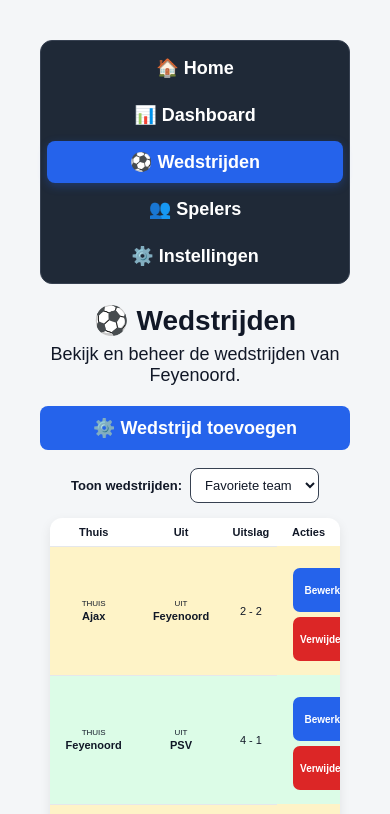
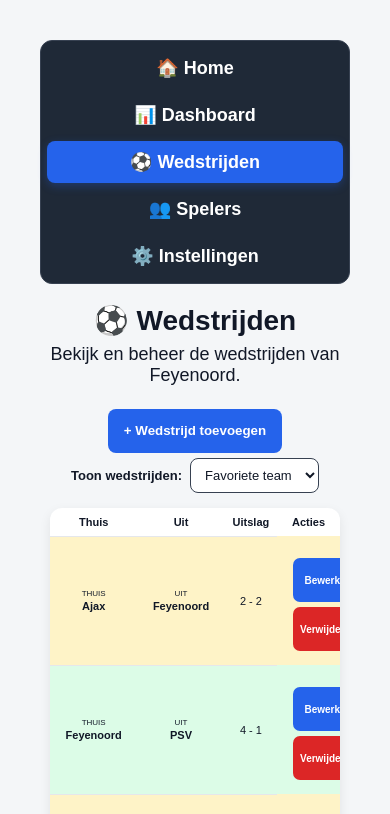
Before and after one commit to Ryan050409/simpel-design, a React (Vite) app: page /wedstrijden in a window 390 px wide. Shown: the top 814 px of the page. Built offline with nearby package versions, Linux system fonts and the light colour scheme.

Commit message:
functie wedstrijd en speler toevoegen weer op de goeie pagina gezet

```diff
--- a/src/App.css
+++ b/src/App.css
@@ -774,7 +774,7 @@
   width: 100%;
 }
 
-.add-player-button {
+.add-button {
   flex-shrink: 0;
   padding: 11px 16px;
   border-radius: 8px;
@@ -787,7 +787,7 @@
     transform 0.2s ease;
 }
 
-.add-player-button:hover {
+.add-button:hover {
   background: #1d4ed8;
   transform: translateY(-1px);
 }
@@ -1687,7 +1687,7 @@
     text-align: center;
   }
 
-  .add-player-button {
+  .add-button {
     text-align: center;
   }
 
@@ -1892,7 +1892,7 @@
 }
 
 .matches-page .matches-table .match-actions button,
-.matches-page .add-player-button {
+.matches-page .add-button {
   color: #ffffff;
 }
 
--- a/src/MatchesPage.tsx
+++ b/src/MatchesPage.tsx
@@ -1,5 +1,4 @@
 import { useState } from "react";
-import { NavLink } from "react-router-dom";
 import type { Dispatch, SetStateAction } from "react";
 import MatchForm from "./MatchForm.tsx";
 import type { Match, Team } from "./types.ts";
@@ -65,6 +64,7 @@
 
 function MatchesPage({ matches, setMatches, team, teams }: MatchesPageProps) {
   const [editingMatch, setEditingMatch] = useState<Match | null>(null);
+  const [showMatchPopup, setShowMatchPopup] = useState(false);
   const [matchView, setMatchView] = useState<"favorite" | "all">("favorite");
   const visibleMatches =
     matchView === "favorite"
@@ -109,11 +109,14 @@
           <p>Bekijk en beheer de wedstrijden van {team}.</p>
         </div>
 
-        <NavLink className="add-player-button" to="/instellingen">
-          ⚙️ Wedstrijd toevoegen
-        </NavLink>
       </div>
-
+      <button
+      type= "button"
+      className="add-button"
+      onClick={() => setShowMatchPopup(true)}
+      >
+        + Wedstrijd toevoegen
+      </button>
       <div className="match-filter">
         <label htmlFor="match-view">Toon wedstrijden:</label>
 
@@ -197,6 +200,13 @@
             teams={teams}
           />
         )}
+        {showMatchPopup && (
+  <MatchForm
+    setMatches={setMatches}
+    closeModal={() => setShowMatchPopup(false)}
+    teams={teams}
+  />
+)}
       </div>
     </div>
   );
--- a/src/PlayersPage.tsx
+++ b/src/PlayersPage.tsx
@@ -1,5 +1,4 @@
 import { useState } from "react";
-import { NavLink } from "react-router-dom";
 import type { Dispatch, SetStateAction } from "react";
 import PlayerForm from "./PlayerForm.tsx";
 import type { Player, Team } from "./types.ts";
@@ -12,6 +11,7 @@
 
 function PlayersPage({ playerList, setPlayerList, teams }: PlayersPageProps) {
   const [editingPlayer, setEditingPlayer] = useState<Player | null>(null);
+  const [showPlayerPopup, setShowPlayerPopup] = useState(false);
   const [selectedPlayer, setSelectedPlayer] = useState<Player | null>(null);
   const [searchTerm, setSearchTerm] = useState("");
   const filteredPlayers = playerList.filter((player) =>
@@ -51,9 +51,13 @@
           <p>Bekijk en beheer je spelers.</p>
         </div>
 
-        <NavLink className="add-player-button" to="/instellingen">
-          ⚙️ Speler toevoegen
-        </NavLink>
+<button
+  type="button"
+  className="add-button"
+  onClick={() => setShowPlayerPopup(true)}
+>
+  + Speler toevoegen
+</button>
       </div>
       <div className="player-search">
         <input
@@ -283,6 +287,13 @@
           teams={teams}
         />
       )}
+      {showPlayerPopup && (
+        <PlayerForm
+          setPlayerList={setPlayerList}
+          closeModal={() => setShowPlayerPopup(false)}
+          teams={teams}
+        />
+      )}
     </div>
   );
 }
```
